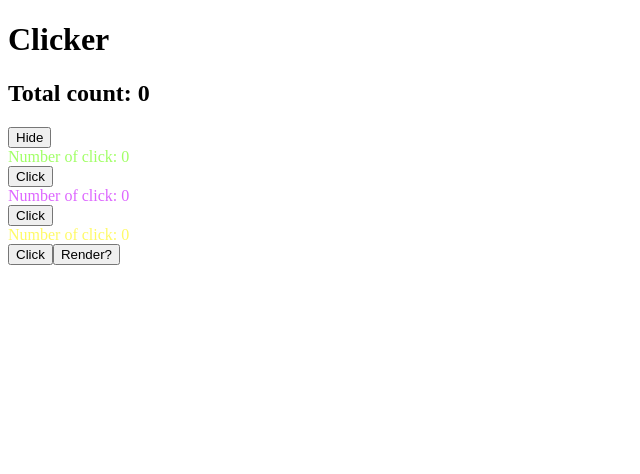
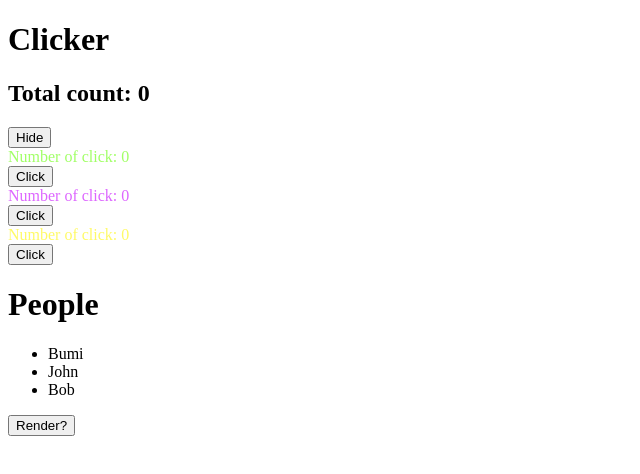
Before and after one commit to kimbumi/playground, a React (Create React App) app in the folder react-three/: page / in a window 1280 px wide. Shown: the top 474 px of the page, without its empty margins (0-640 px from the left). Built offline with nearby package versions, Linux system fonts and the light colour scheme.

Commit message:
learn render-array

```diff
--- a/react-three/src/App.js
+++ b/react-three/src/App.js
@@ -1,46 +1,59 @@
-import { useMemo, useEffect, useState } from 'react';
-import Clicker from './Clicker'
+import { useMemo, useEffect, useState } from "react";
+import Clicker from "./Clicker";
+import People from "./People";
 
-export default function App({clickerCount = 0, children}) {
-  const [hasClicker, setHasClicker] = useState(true)
-  const [count, setCount] = useState(localStorage.getItem("totalCount") ? parseInt(localStorage.getItem("totalCount")) : 0)
+export default function App({ clickerCount = 0, children }) {
+  const [hasClicker, setHasClicker] = useState(true);
+  const [count, setCount] = useState(
+    localStorage.getItem("totalCount")
+      ? parseInt(localStorage.getItem("totalCount"))
+      : 0
+  );
 
   const toggleClick = () => {
-    setHasClicker(!hasClicker)
-    setCount(0)
-  }
+    setHasClicker(!hasClicker);
+    setCount(0);
+  };
 
   const increment = () => {
-    setCount(count + 1)
-  }
+    setCount(count + 1);
+  };
 
+  useEffect(() => {
+    localStorage.setItem("totalCount", count);
+  }, [count]);
 
-
-  useEffect(()=>{
-    localStorage.setItem("totalCount", count)
-  },[count])
-
-  const colors = useMemo(()=>{
-    console.log("test")
-    const colors = []
-    for(let i = 0; i < clickerCount; i++){
-      colors.push(`hsl(${Math.random()*360}deg, 100%, 70%)`)
+  const colors = useMemo(() => {
+    // console.log("test");
+    const colors = [];
+    for (let i = 0; i < clickerCount; i++) {
+      colors.push(`hsl(${Math.random() * 360}deg, 100%, 70%)`);
     }
-    return colors
-  },[clickerCount])
+    return colors;
+  }, [clickerCount]);
 
   return (
     <>
       {children}
       <h2>Total count: {count}</h2>
-      <button onClick={toggleClick}>{hasClicker ? "Hide":"Show"}</button>
-      { hasClicker ?
-      <>
-       {Array(clickerCount).fill(0).map((list, index)=>{
-        return <Clicker clickHandler={increment} key={index} clickerName={index} color={colors[index]}/>
-       })}
-      </>
-      : null}
+      <button onClick={toggleClick}>{hasClicker ? "Hide" : "Show"}</button>
+      {hasClicker ? (
+        <>
+          {Array(clickerCount)
+            .fill(0)
+            .map((list, index) => {
+              return (
+                <Clicker
+                  clickHandler={increment}
+                  key={index}
+                  clickerName={index}
+                  color={colors[index]}
+                />
+              );
+            })}
+        </>
+      ) : null}
+      <People />
     </>
   );
 }
--- /dev/null
+++ b/react-three/src/People.js
@@ -0,0 +1,19 @@
+import { useState } from "react";
+
+export default function People() {
+  const [people, setPeople] = useState([
+    { name: "Bumi", id: 1 },
+    { name: "John",id: 2 },
+    { name: "Bob", id: 3 },
+  ]);
+  return (
+    <>
+      <h1>People</h1>
+      <ul>
+        {people.map((person, index) => {
+          return <li key={person.id}>{person.name}</li>;
+        })}
+      </ul>
+    </>
+  );
+}
```
